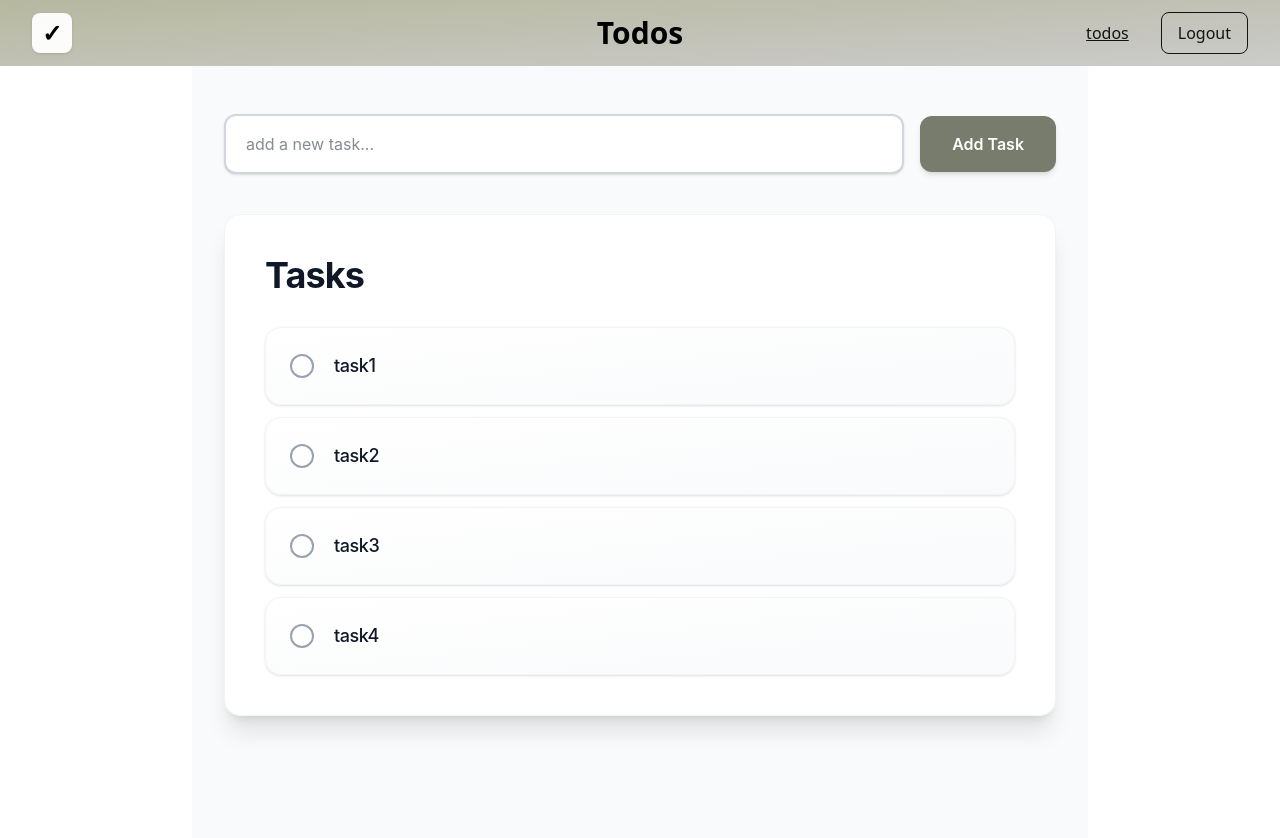
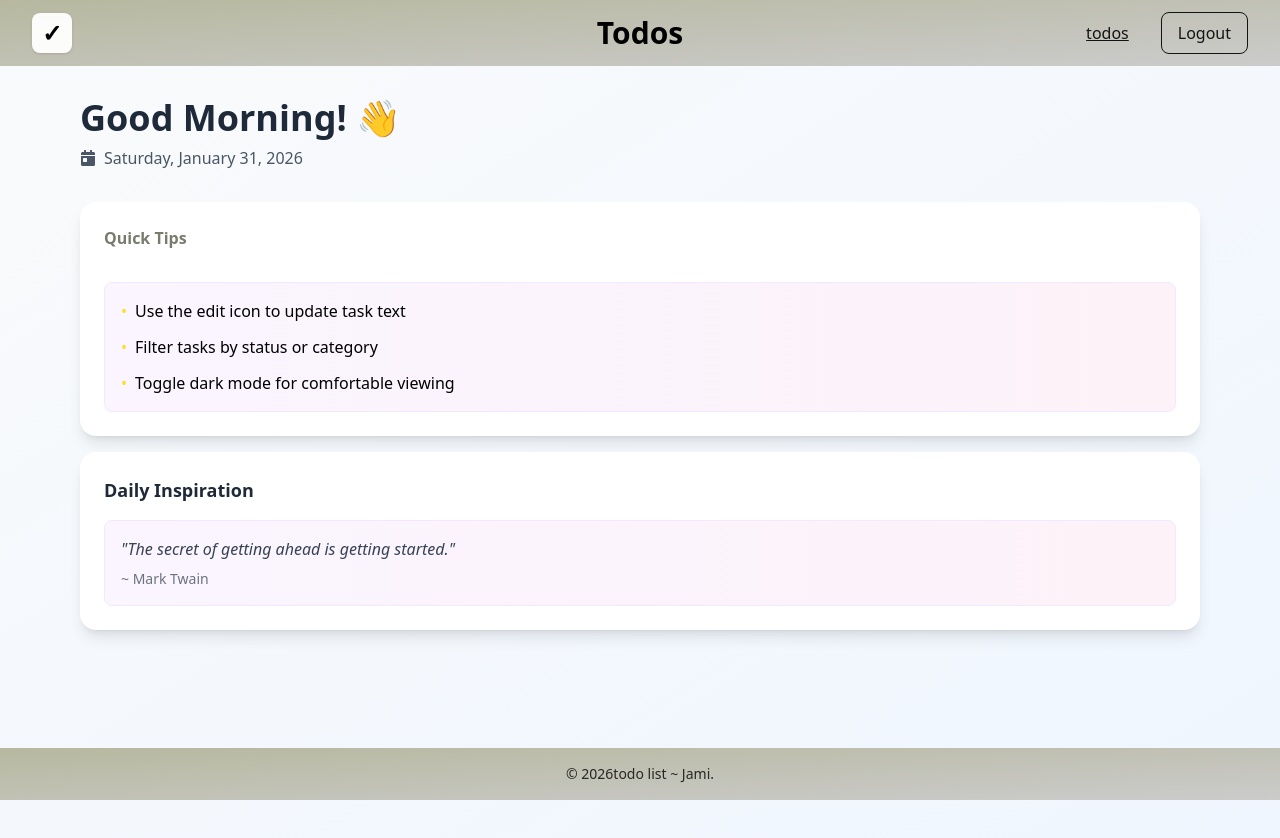
Before and after one commit to MahraibFatima/todo-mern, a React (Vite) app in the folder frontend/: page / in a window 1280 px wide. Shown: the top 838 px of the page. Built offline with nearby package versions, Linux system fonts and the light colour scheme.

Commit message:
feat: Refactor App component to include Home, Login, and SignUp routes

```diff
--- a/frontend/src/App.jsx
+++ b/frontend/src/App.jsx
@@ -1,22 +1,33 @@
-import './App.css'
-import Navbar from './component/Navbar'
-import Lists from './component/Lists.jsx'
-import Auth from './component/Auth.jsx';
-import TodoList from './component/TodoList.jsx';
-import { BrowserRouter as Router, Routes, Route } from 'react-router-dom';
+import "./App.css";
+import Navbar from "./component/Navbar";
+import Login from "./component/Login.jsx";
+import SignUp from "./component/SignUp.jsx";
+import TodoList from "./component/TodoList.jsx";
+import Home from "./component/Home.jsx";
+import Footer from "./component/Footer.jsx";
+import { BrowserRouter as Router, Routes, Route } from "react-router-dom";
 
-const App=()=> {
- return (
+const App = () => {
+  return (
     <Router>
-      <Navbar/>
-      <Routes>
-        <Route path='/' element={<Lists/>}/>
-        <Route path='/auth' element={<Auth/>}/>
-        <Route path='/todo' element={<TodoList/>}/>
-      </Routes>
+      <div className="min-h-screen flex flex-col">
+        <Navbar />
 
+          <main className="flex-grow">
+            <Routes>
+
+
+            <Route path="/" element={<Home />} />
+            <Route path="/login" element={<Login />} />
+            <Route path="/signup" element={<SignUp />} />
+            <Route path="/todo" element={<TodoList />} />
+            </Routes>
+          </main>
+
+        <Footer />
+      </div>
     </Router>
-  )
-}
+  );
+};
 
-export default App
+export default App;
```
